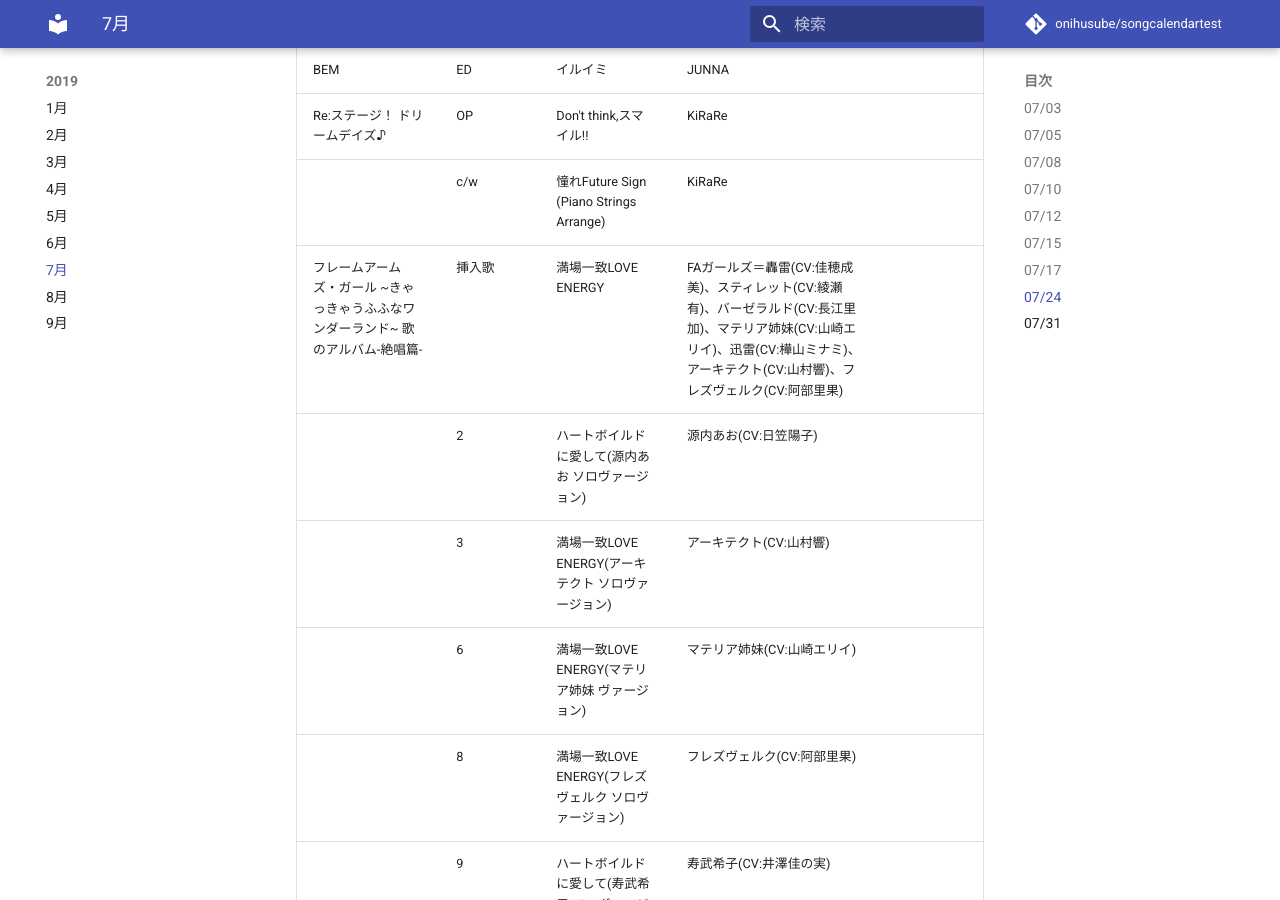
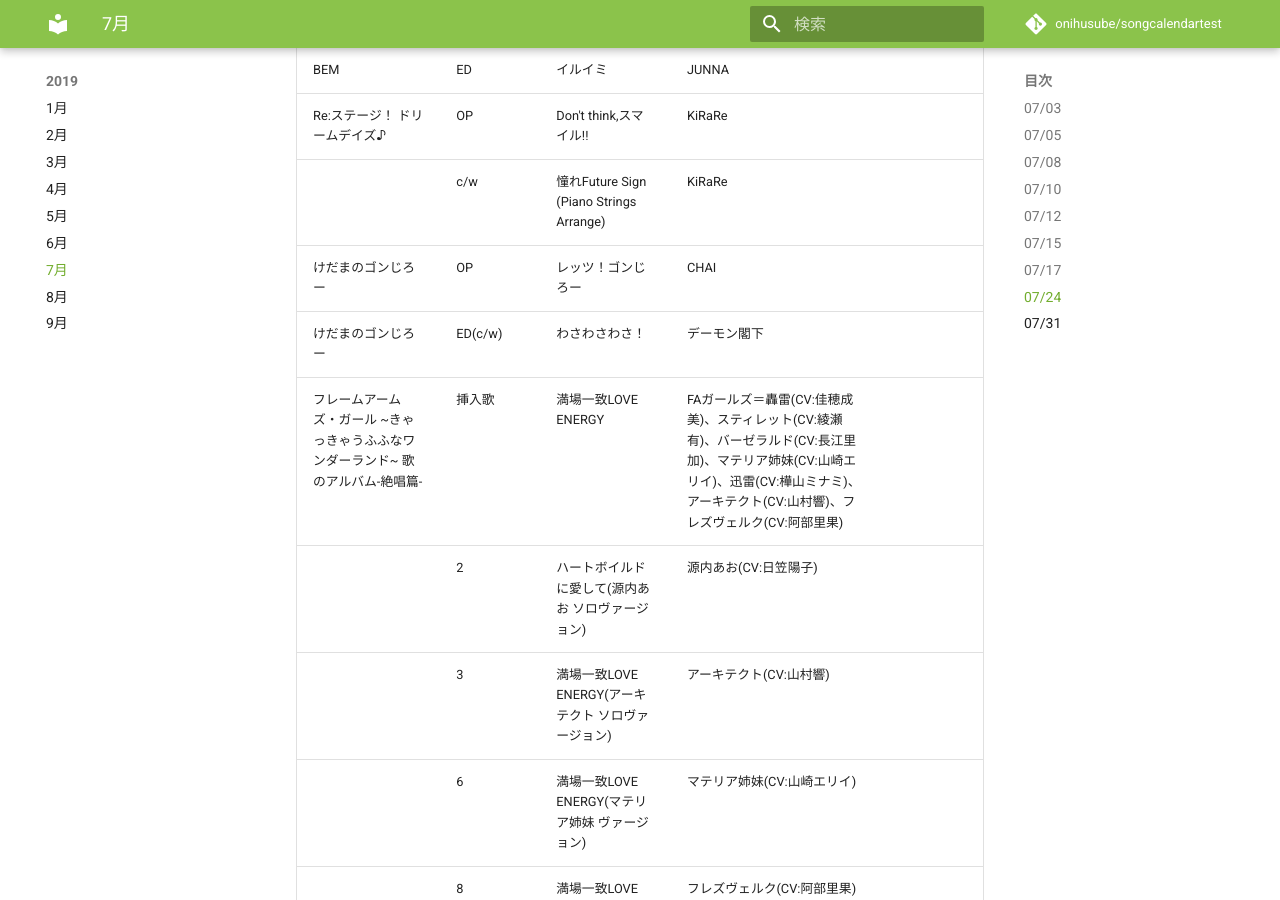
Before and after one commit to onihusube/songcalendartest, an MkDocs documentation site: the page built from docs/2019/7月分.md, in a window 1280 px wide and 900 px high, scrolled down 4809 px. Built offline with MkDocs 1.6.1 and Material for MkDocs 9.7.7, drawn with Linux system fonts in a browser that asks for light colours; comment, search, counter and statistics services are not loaded; some of the changed text lies outside the part shown.

Commit message:
mkdocs調整

```diff
--- a/docs/2019/7月分.md
+++ b/docs/2019/7月分.md
@@ -92,6 +92,8 @@
 | BEM                                                       | ED      | イルイミ                                  | JUNNA                                                                                                           |     |
 | Re:ステージ！ ドリームデイズ♪                                         | OP      | Don't think,スマイル!!                    | KiRaRe                                                                                                          |     |
 |                                                           | c/w     | 憧れFuture Sign (Piano Strings Arrange) | KiRaRe                                                                                                          |     |
+| けだまのゴンじろー                                                 | OP      | レッツ！ゴンじろー                             | CHAI                                                                                                            |     |
+| けだまのゴンじろー                                                 | ED(c/w) | わさわさわさ！                               | デーモン閣下                                                                                                          |     |
 | フレームアームズ・ガール ~きゃっきゃうふふなワンダーランド~ 歌のアルバム-絶唱篇-               | 挿入歌     | 満場一致LOVE ENERGY                       | FAガールズ＝轟雷(CV:佳穂成美)、スティレット(CV:綾瀬有)、バーゼラルド(CV:長江里加)、マテリア姉妹(CV:山崎エリイ)、迅雷(CV:樺山ミナミ)、アーキテクト(CV:山村響)、フレズヴェルク(CV:阿部里果) |     |
 |                                                           | 2       | ハートボイルドに愛して(源内あお ソロヴァージョン)            | 源内あお(CV:日笠陽子)                                                                                                   |     |
 |                                                           | 3       | 満場一致LOVE ENERGY(アーキテクト ソロヴァージョン)      | アーキテクト(CV:山村響)                                                                                                  |     |
--- a/mkdocs.yml
+++ b/mkdocs.yml
@@ -9,12 +9,15 @@ edit_uri: ""
 theme:
   name: 'material'
   language: 'ja'
+  palette:
+    primary: 'Light Green'
+    accent: 'Light Green'
   feature:
     tabs: true
 extra:
   search:
     language: 'en, ja'
-    tokenizer: '[\s　、。，．がのをにへとでやかもる「」『』]+'
+    tokenizer: '[\s　、。，．・～]+'
   social:
     - type: 'twitter'
       link: 'https://twitter.com/onihusube9'
```
Also changed, not shown: other parts of docs/2019/7月分.md (+0 -2 lines).
